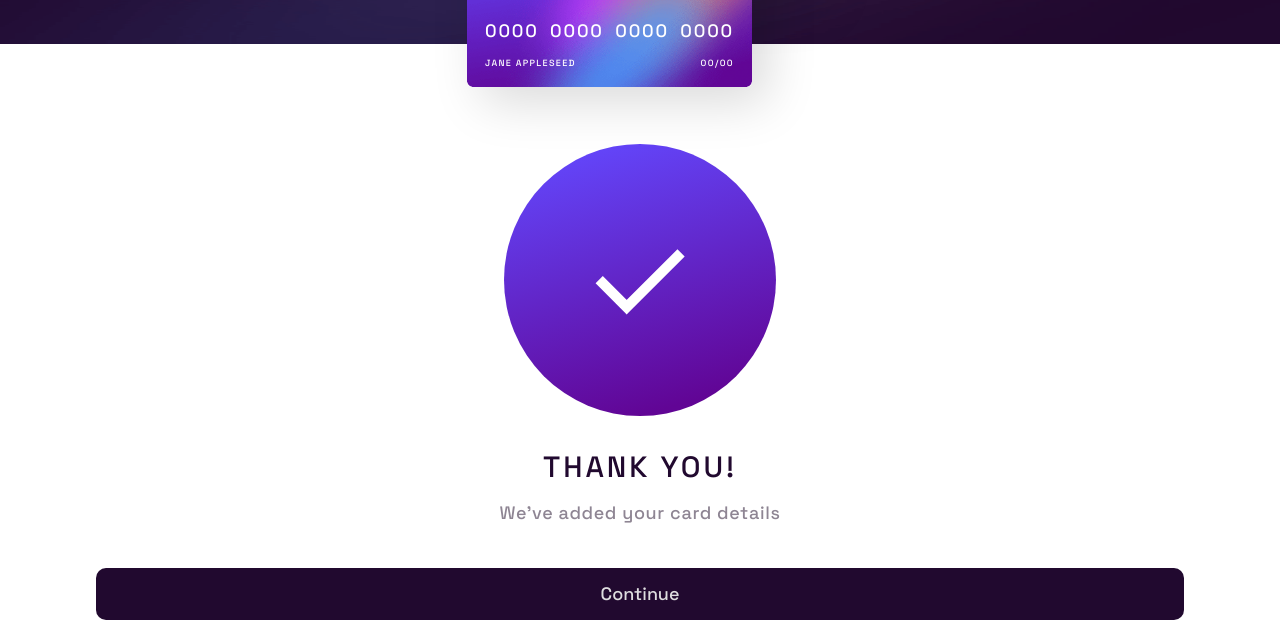
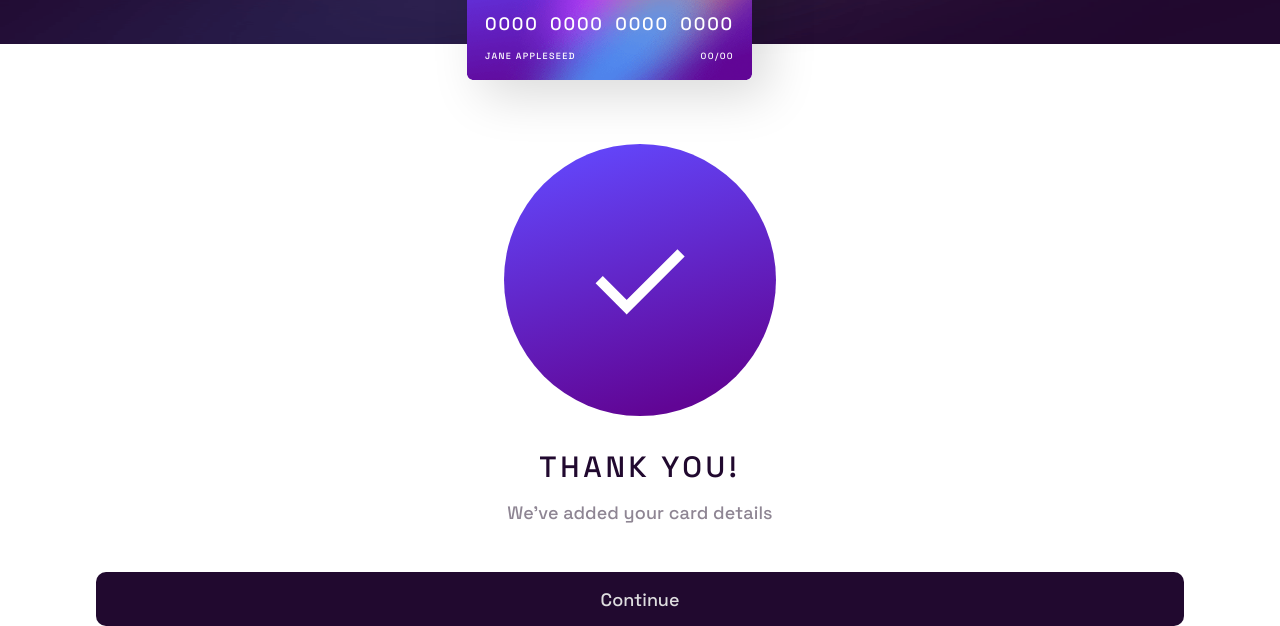
Before and after one commit to LarsiParsii/frontendmentor-challenges, a plain HTML site: page interactive-card-details-form/index.html in a window 1280 px wide. Shown: the part 196-822 px from the top of the page. Drawn offline with Linux system fonts and the light colour scheme.

Commit message:
Fine tunes CSS

```diff
--- a/interactive-card-details-form/style.css
+++ b/interactive-card-details-form/style.css
@@ -58,7 +58,7 @@
 	display: grid;
 	grid-template-columns: 1fr 1fr;
 	grid-template-rows: 2fr 1fr 1fr;
-	top: 7px;
+	top: 0px;
 	right: -112px;
 	z-index: 2;
 	background-image: url(images/bg-card-front.png);
@@ -198,7 +198,7 @@
 	background-color: var(--clr-very-dark-violet);
 	width: 100%;
 	margin-top: 1.75em;
-	padding: 0.8em 0;
+	padding: 0.85em 0;
 	border-radius: 10px;
 	border: none;
 	cursor: pointer;
@@ -245,19 +245,19 @@
 .thankyou__heading {
 	margin-top: 1.1em;
 	font-size: 1.63rem;
-	letter-spacing: 0.1em;
+	letter-spacing: 0.125em;
 	color: var(--clr-very-dark-violet);
 }
 
 .thankyou__subheading {
 	margin-top: 0.8em;
 	font-size: 1rem;
-	letter-spacing: 0.035em;
+	letter-spacing: 0.005em;
 	color: var(--clr-dark-gray-violet);
 }
 
 .thankyou__button {
-	margin-top: 2.45em;
+	margin-top: 2.7em;
 }
 
 @media screen and ((min-width: 1400px) and (min-height: 575px)) {
@@ -337,7 +337,7 @@
 	}
 }
 
-@media screen and (((max-height: 690px) and (max-width: 1400px)) or (max-height: 575px)) {
+@media screen and (((max-height: 600px) and (max-width: 1400px)) or (max-height: 575px)) {
 	.container-sidebar {
 		display: none;
 	}
```
